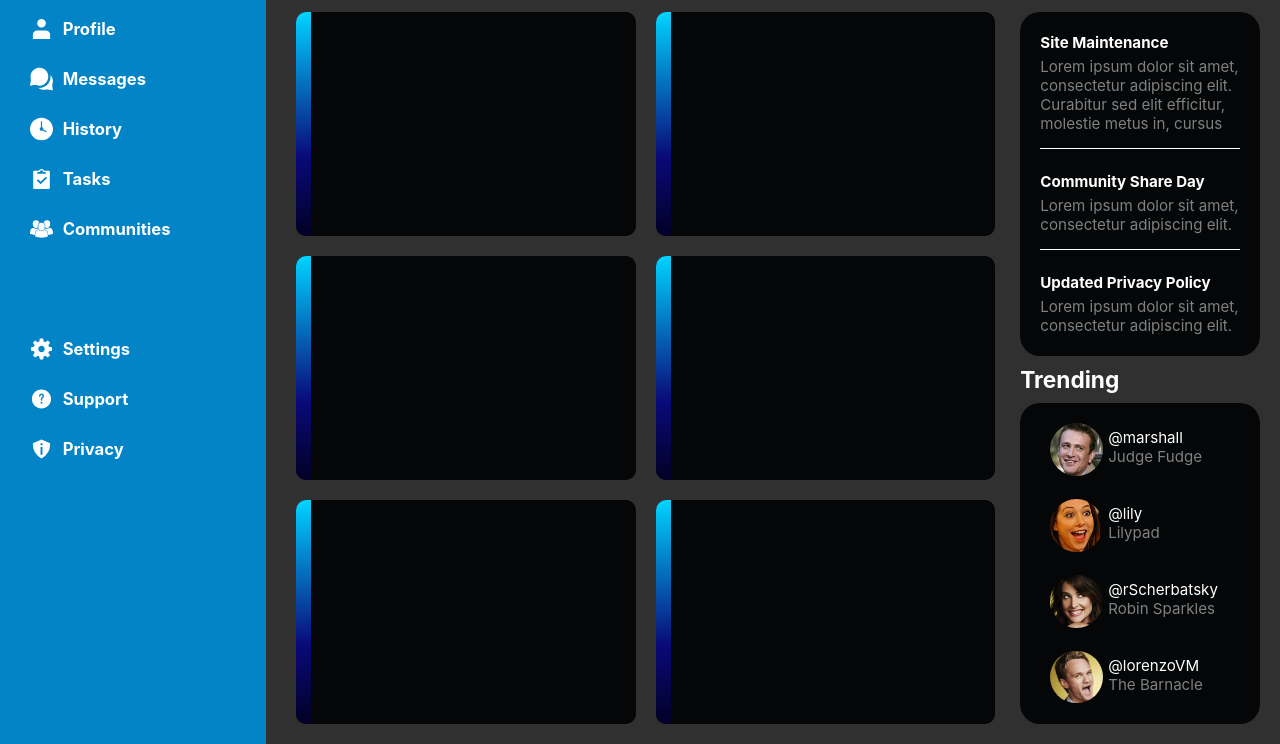
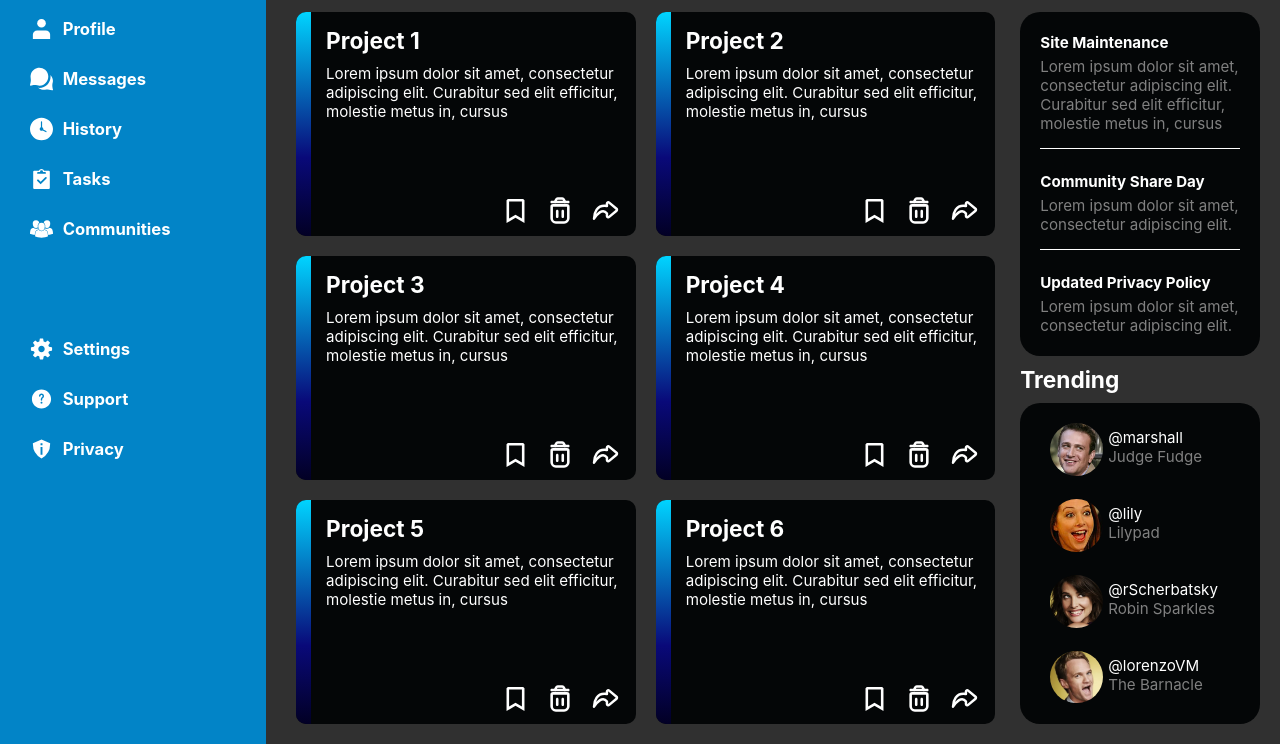
Before and after one commit to jeremyrupprecht/odinAdminDashboard, a website: page index.html in a window 1280 px wide. Shown: the part 212-956 px from the top of the page. Drawn offline with Linux system fonts and the light colour scheme.

Commit message:
Finish main body cards, with save, trash and share icons

```diff
--- a/index.html
+++ b/index.html
@@ -93,33 +93,93 @@
             <h2 class="projectsTitle">Your Projects</h2>
             <div class="projects-grid">
                 <div class="project-card">
-                    <div class="card-side">
-
+                    <div class="card-side"></div>
+                    <div class="card-main">
+                        <h2>Project 1</h2>
+                        <p>Lorem ipsum dolor sit amet, consectetur adipiscing elit.
+                            Curabitur sed elit efficitur, molestie metus in, cursus
+                        </p>
+                    </div>
+                    <div class="card-icons">
+                        <button>
+                            <img src="images/save.svg" alt="A save icon">
+                        </button>
+                        <button>
+                            <img src="images/trash.svg" alt="A trash icon">
+                        </button>
+                        <button>
+                            <img src="images/share.svg" alt="A share icon">
+                        </button>
                     </div>
                 </div>
                 <div class="project-card">
-                    <div class="card-side">
-
+                    <div class="card-side"></div>
+                    <div class="card-main">
+                        <h2>Project 2</h2>
+                        <p>Lorem ipsum dolor sit amet, consectetur adipiscing elit.
+                            Curabitur sed elit efficitur, molestie metus in, cursus
+                        </p>
+                    </div>
+                    <div class="card-icons">
+                        <img src="images/save.svg" alt="A save icon">
+                        <img src="images/trash.svg" alt="A trash icon">
+                        <img src="images/share.svg" alt="A share icon">
                     </div>
                 </div>
                 <div class="project-card">
-                    <div class="card-side">
-
+                    <div class="card-side"></div>
+                    <div class="card-main">
+                        <h2>Project 3</h2>
+                        <p>Lorem ipsum dolor sit amet, consectetur adipiscing elit.
+                            Curabitur sed elit efficitur, molestie metus in, cursus
+                        </p>
+                    </div>
+                    <div class="card-icons">
+                        <img src="images/save.svg" alt="A save icon">
+                        <img src="images/trash.svg" alt="A trash icon">
+                        <img src="images/share.svg" alt="A share icon">
                     </div>
                 </div>
                 <div class="project-card">
-                    <div class="card-side">
-
+                    <div class="card-side"></div>
+                    <div class="card-main">
+                        <h2>Project 4</h2>
+                        <p>Lorem ipsum dolor sit amet, consectetur adipiscing elit.
+                            Curabitur sed elit efficitur, molestie metus in, cursus
+                        </p>
+                    </div>
+                    <div class="card-icons">
+                        <img src="images/save.svg" alt="A save icon">
+                        <img src="images/trash.svg" alt="A trash icon">
+                        <img src="images/share.svg" alt="A share icon">
                     </div>
                 </div>
                 <div class="project-card">
-                    <div class="card-side">
-
+                    <div class="card-side"></div>
+                    <div class="card-main">
+                        <h2>Project 5</h2>
+                        <p>Lorem ipsum dolor sit amet, consectetur adipiscing elit.
+                            Curabitur sed elit efficitur, molestie metus in, cursus
+                        </p>
+                    </div>
+                    <div class="card-icons">
+                        <img src="images/save.svg" alt="A save icon">
+                        <img src="images/trash.svg" alt="A trash icon">
+                        <img src="images/share.svg" alt="A share icon">
                     </div>
                 </div>
                 <div class="project-card">
-                    <div class="card-side">
-
+                    <div class="card-side"></div>
+                    <div class="card-main">
+                        <h2>Project 6</h2>
+                        <p>Lorem ipsum dolor sit amet, consectetur adipiscing elit.
+                            Curabitur sed elit efficitur, molestie metus in, cursus
+                        </p>
+                    </div>
+                    <div class="card-icons">
+                        <img src="images/save.svg" alt="A save icon">
+                        <img src="images/trash.svg" alt="A trash icon">
+                        <img src="images/share.svg" alt="A share icon">
                     </div>
                 </div>
             </div>
--- a/styles.css
+++ b/styles.css
@@ -11,6 +11,11 @@
     font-family: "Source Sans Pro", -apple-system, BlinkMacSystemFont, "Segoe UI", Roboto, Oxygen, Ubuntu, Cantarell, "Open Sans", "Helvetica Neue", sans-serif;
     color: white;
     box-sizing: border-box;
+}
+
+button {
+    background: transparent;
+    border: none;
 }
 
 .sidebar-grid {
@@ -96,11 +101,6 @@ h3 {
     margin-top: 10px;
     display: flex;
     justify-content: center;
-}
-
-.top-right-icons button {
-    background: transparent;
-    border: none;
 }
 
 .top-right-icons img {
@@ -199,15 +199,36 @@ input[type="search"] {
     /* max-height: 400px; */
 
     display: grid;
-    grid-template: 1fr / 15px 1fr;
+    grid-template: 1fr auto / 15px 1fr;
 }
 
 .card-side {
-    grid-area: 1 / 1 / 1 / 2;
+    grid-area: 1 / 1 / 3 / 2;
     height: 100%;
     background: rgb(2,0,36);
     background: linear-gradient(0deg, rgba(2,0,36,1) 0%, rgba(9,9,121,1) 35%, rgba(0,212,255,1) 100%);
     border-radius: 10px 0px 0px 10px;
+}
+
+.card-main {
+    grid-area: 1 / 2 / 1 / 3;
+    padding: 15px;
+}
+
+.card-icons {
+    grid-area: 2 / 2 / 3 / 3;
+    justify-self: end;
+    align-self: center;
+    margin: 0px 10px 5px 0px;
+    height: 2.7rem;
+}
+
+.card-icons img {
+    width: 2.7rem;
+}
+
+.card-main h2 {
+    margin-bottom: 10px;
 }
 
 h2 {
```
Also changed, not shown: images/save.svg (added), images/share.svg (added), images/trash.svg (added).
